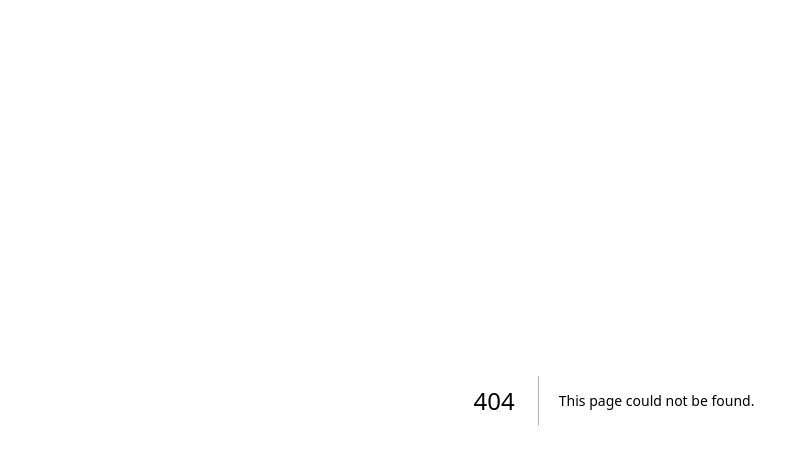
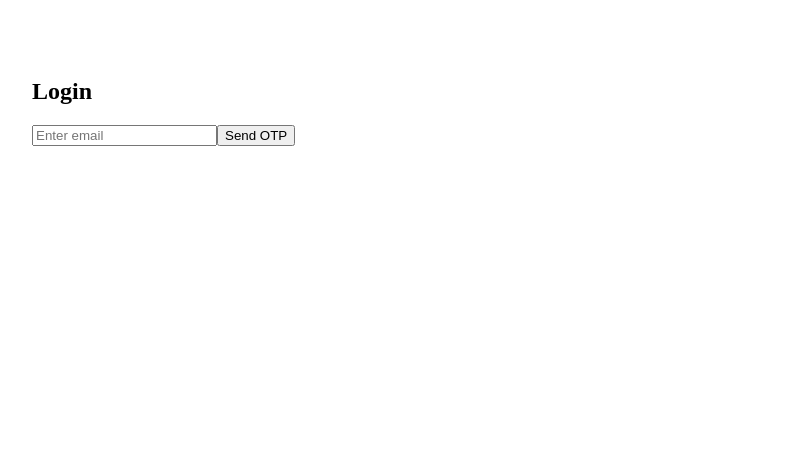
Before and after one commit to HIrav8006/saibsa-event-2026, a Next.js app: page /login in a window 1280 px wide. Before the commit this address had no page. Shown: the top 464 px of the page, without its empty margins (26-811 px from the left). Built offline with nearby package versions, Linux system fonts and the light colour scheme.

Commit message:
Create login.js

```diff
--- /dev/null
+++ b/pages/login.js
@@ -0,0 +1,55 @@
+import { useState } from "react"
+
+const API_URL = "/api/auth"
+
+export default function Login() {
+  const [email, setEmail] = useState("")
+  const [otp, setOtp] = useState("")
+  const [step, setStep] = useState(1)
+
+  const sendOTP = async () => {
+    await fetch(API_URL, {
+      method: "POST",
+      body: JSON.stringify({ action: "sendOTP", email }),
+    })
+    setStep(2)
+  }
+
+  const verifyOTP = async () => {
+    const res = await fetch(API_URL, {
+      method: "POST",
+      body: JSON.stringify({ action: "verifyOTP", email, otp }),
+    })
+    const data = await res.json()
+
+    if (data.success) {
+      localStorage.setItem("user", email)
+      window.location.href = "/"
+    } else {
+      alert("Invalid OTP")
+    }
+  }
+
+  return (
+    <div style={{ padding: 50 }}>
+      <h2>Login</h2>
+      {step === 1 ? (
+        <>
+          <input
+            placeholder="Enter email"
+            onChange={e => setEmail(e.target.value)}
+          />
+          <button onClick={sendOTP}>Send OTP</button>
+        </>
+      ) : (
+        <>
+          <input
+            placeholder="Enter OTP"
+            onChange={e => setOtp(e.target.value)}
+          />
+          <button onClick={verifyOTP}>Verify</button>
+        </>
+      )}
+    </div>
+  )
+}
```
